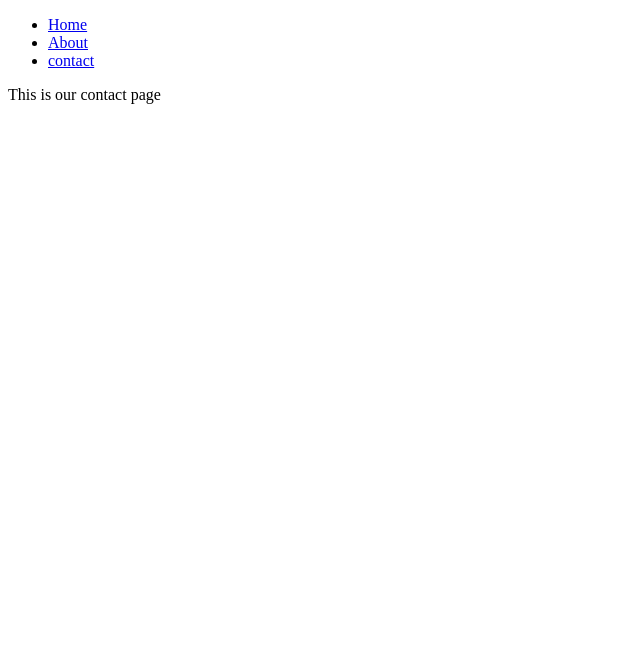
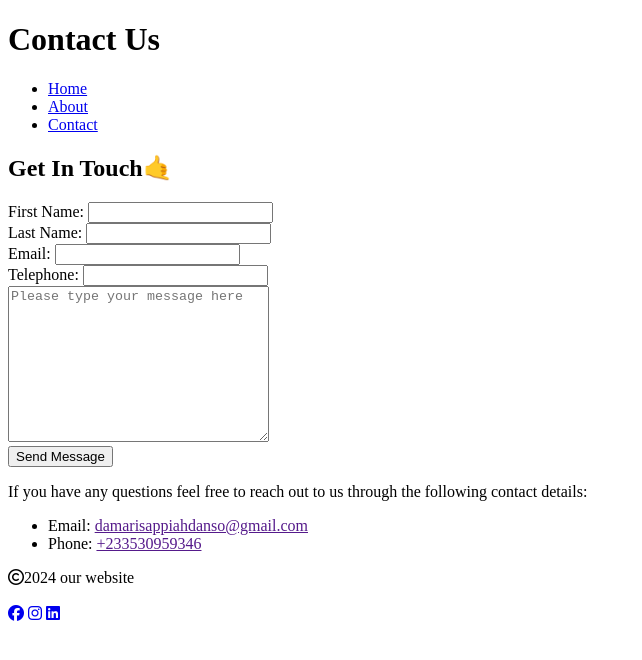
Before and after one commit to akosuaDama/T4G_Hmk1, a plain HTML site: page pages/contact-us.html in a window 1280 px wide. Shown: the whole page, without its empty margins (0-642 px from the left). Drawn offline with Linux system fonts and the light colour scheme.

Commit message:
adding all files

```diff
--- a/pages/contact-us.html
+++ b/pages/contact-us.html
@@ -4,15 +4,44 @@
     <meta charset="UTF-8">
     <meta name="viewport" content="width=device-width, initial-scale=1.0">
     <title>Document</title>
+    <script src="https://kit.fontawesome.com/416eee93e4.js" crossorigin="anonymous"></script>
 </head>
 <body>
+    <h1>Contact Us</h1>
      <nav>
         <ul>
-            <li><a href="index.html">Home</a></li>
-            <li><a href="about-us.html">About</a></li>
-            <li><a href="contact-us.html">contact</a></li>
+            <li><a href="../index.html">Home</a></li>
+            <li><a href="../pages/about-us.html">About</a></li>
+            <li><a href="../pages/contact-us.html">Contact</a></li>
         </ul>
     </nav>
-    <p>This is our contact page</p>
+    <h2>Get In Touch🤙</h2>
+    <form action="">
+        <label for="">First Name:</label>
+        <input type="text" id="firstName"><br>
+
+        <label for="">Last Name:</label>
+        <input type="text"><br>
+
+        <label for="">Email:</label>
+        <input type="email" name="" id=""><br>
+
+        <label for="">Telephone:</label>
+        <input type="tel" name="" id=""><br>
+    </form>
+    <textarea name="" id="" cols="30" rows="10" placeholder="Please type your message here"></textarea><br>
+    <button>Send Message</button>
+    <p>If you have any questions feel free to reach out to us through the following contact details:</p>
+    <ul>
+        <li>Email: <a href="">damarisappiahdanso@gmail.com</a></li>
+        <li>Phone: <a href="">+233530959346</a></li>
+    </ul>
+    <div><i class="fa-regular fa-copyright"></i>2024 our website</div><br>
+    <footer>
+        <a href="https://www.facebook.com"><i class="fa-brands fa-facebook"></i></a>
+        <a href="https://www.instagram.com"><i class="fa-brands fa-instagram"></i></a>
+        <a href="https://www.linkedin.com"><i class="fa-brands fa-linkedin"></i></a>
+    </footer>
+
 </body>
 </html>
```
Also changed, not shown: index.html (+29 -0 lines), pages/about-us.html (+17 -4 lines), images/fluffy raffle bonnet.jpg (added), images/whitewoman in bonnet.jpg (added), images/woman in bathrobe.jpg (added).
